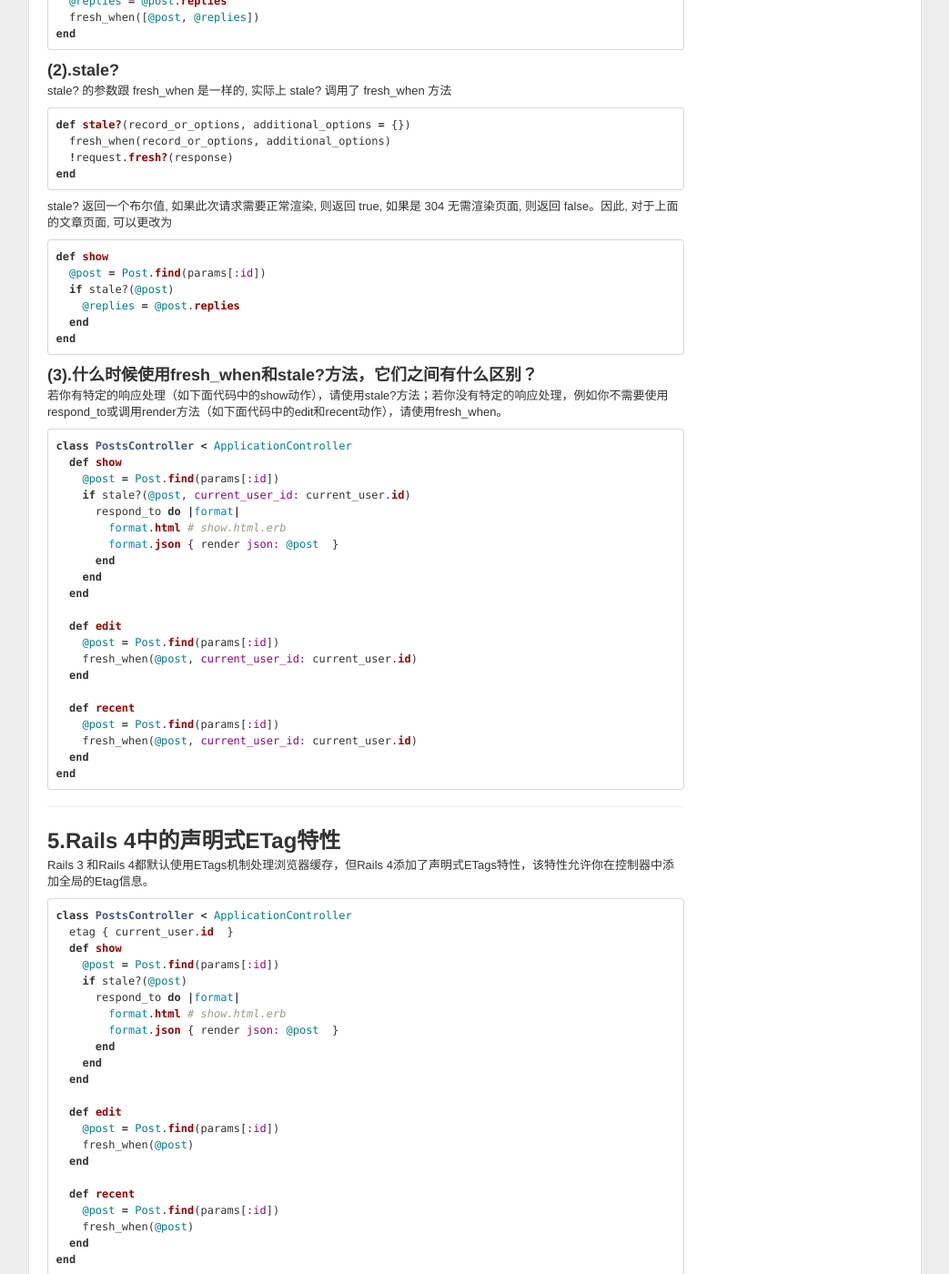
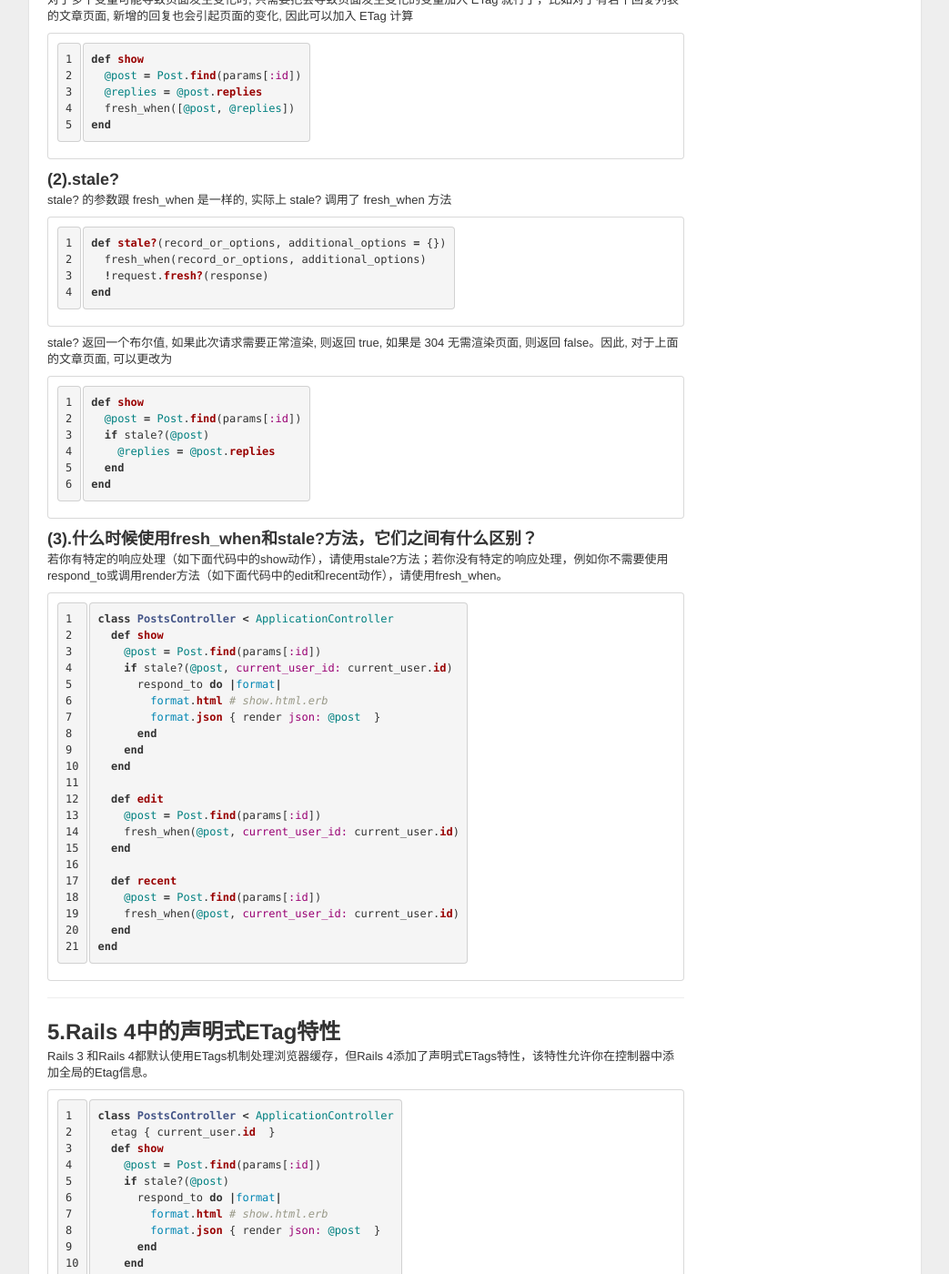
Before and after one commit to chenxiaotao/chenxiaotao.github.com, a Jekyll site: the page built from _posts/blogs/2015-04-12-rails-etags.md, in a window 1280 px wide and 1400 px high, scrolled down 1426 px. Shown: the whole window at 91% size, without its empty margins (118-1161 px from the left). Built offline with Jekyll 4.4.1, drawn with Linux system fonts in a browser that asks for light colours; Markdown is read by kramdown in place of the engine named in the settings; comment, search, counter and statistics services are not loaded; some of the changed text lies outside the part shown.

Commit message:
修改markdown engine为kramdown

````diff
--- a/_config.yml
+++ b/_config.yml
@@ -4,15 +4,17 @@
 
 exclude: [".rvmrc", ".rbenv-version", "README.md", "Rakefile", "changelog.md"]
 highlighter: pygments
-markdown: redcarpet
-redcarpet:
+markdown: kramdown
+kramdown:
+  input: GFM
   extensions:
-    - fenced_code_blocks
-    - no_intra_emphasis
-    - strikethrough
     - autolink
-    - tables
-
+    - footnotes
+    - smart
+  enable_coderay: true
+  syntax_highlighter: rouge
+  coderay:
+    coderay_line_numbers:  nil
 # Themes are encouraged to use these universal variables
 # so be sure to set them if your theme uses them.
 #
--- a/_posts/blogs/2015-04-12-rails-etags.md
+++ b/_posts/blogs/2015-04-12-rails-etags.md
@@ -35,7 +35,7 @@
 ## 3.Rails中的ETag
 在Rails中，已经默认使用ETag机制，不需要额外操作，以下代码将自动使用Rails的默认ETag缓存机制
 
-```ruby
+~~~ruby
 class PostsController < ApplicationController
   def show
     @post = Post.find(params[:id])
@@ -49,13 +49,13 @@
     @post = Post.find(params[:id])
   end
 end
-```
+~~~
 
 Rails生成响应内容，并根据生成的响应内容生成MD5 散列的ETag，类似下面：
 
-```ruby
+~~~ ruby
 headers['ETag'] = Digest::MD5.hexdigest(body)
-```
+~~~
 
 通过每次生成的响应内容来生成ETag并不能高效的利用服务器，因为这样服务器将耗时调用数据库和渲染模板文件。这时可以通过Rails的helper方法fresh_when和stale?来实现自定义的ETag
 
@@ -67,52 +67,52 @@
 
 对于一个简单的文章页面 posts#show 页面，可以使用以下缓存
 
-```ruby
+~~~ruby
 class PostsController < ApplicationController
   def show
     @post = Post.find(params[:id])
     fresh_when(@post)
   end
 end
-```
+~~~
 
 对于多个变量可能导致页面发生变化时, 只需要把会导致页面发生变化的变量加入 ETag 就行了，比如对于有若干回复列表的文章页面, 新增的回复也会引起页面的变化, 因此可以加入 ETag 计算
 
-```ruby
+~~~ruby
 def show
   @post = Post.find(params[:id])
   @replies = @post.replies
   fresh_when([@post, @replies])
 end
-```
+~~~
 
 ### (2).stale?
 
 stale? 的参数跟 fresh_when 是一样的, 实际上 stale? 调用了 fresh_when 方法
 
-```ruby
+~~~ruby
 def stale?(record_or_options, additional_options = {})
   fresh_when(record_or_options, additional_options)
   !request.fresh?(response)
 end
-```
+~~~
 
 stale? 返回一个布尔值, 如果此次请求需要正常渲染, 则返回 true, 如果是 304 无需渲染页面, 则返回 false。因此, 对于上面的文章页面, 可以更改为
 
-```ruby
+~~~ruby
 def show
   @post = Post.find(params[:id])
   if stale?(@post)
     @replies = @post.replies
   end
 end
-```
+~~~
 
 ### (3).什么时候使用fresh_when和stale?方法，它们之间有什么区别？
 
 若你有特定的响应处理（如下面代码中的show动作），请使用stale?方法；若你没有特定的响应处理，例如你不需要使用respond_to或调用render方法（如下面代码中的edit和recent动作），请使用fresh_when。
 
-```ruby
+~~~ruby
 class PostsController < ApplicationController
   def show
     @post = Post.find(params[:id])
@@ -134,7 +134,7 @@
     fresh_when(@post, current_user_id: current_user.id)
   end
 end
-```
+~~~
 
 ---
 
@@ -142,7 +142,7 @@
 
 Rails 3 和Rails 4都默认使用ETags机制处理浏览器缓存，但Rails 4添加了声明式ETags特性，该特性允许你在控制器中添加全局的Etag信息。
 
-```ruby
+~~~ruby
 class PostsController < ApplicationController
   etag { current_user.id  }
   def show
@@ -165,24 +165,24 @@
     fresh_when(@post)
   end
 end
-```
+~~~
 
 你可以生成多个ETags:
 
-```ruby
+~~~ruby
 class PostsController < ApplicationController
   etag { current_user.id  }
   etag { current_customer.id  }
   # ...
 end
-```
+~~~
 
 你也能够设置ETags的生成条件：
 
-```ruby
+~~~ruby
 class PostsController < ApplicationController
   etag do
     { current_user_id: current_user.id  } if %w(show edit).include? params[:action]
   end
 end
-```
+~~~
````
